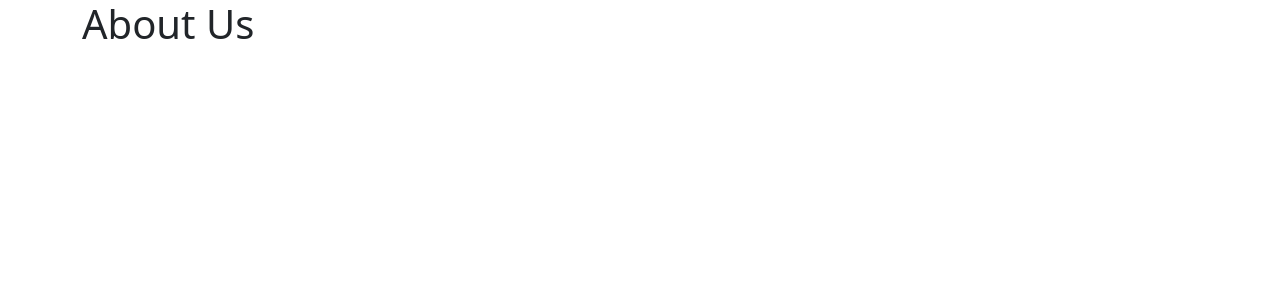
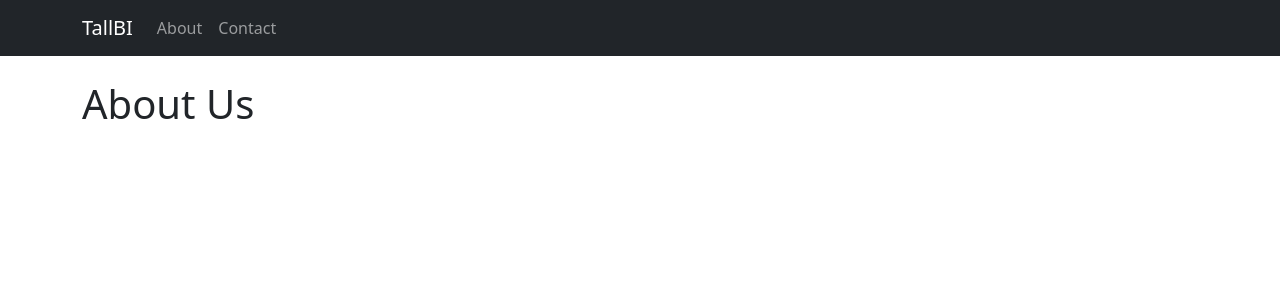
Before and after one commit to Molotovsefyu49/django-job-application-form, a Django app: page /about/ in a window 1280 px wide. Shown: the top 300 px of the page. Run offline with Django 4.2, Linux system fonts and the light colour scheme.

Commit message:
Adding the Navigation Bar

```diff
--- a/job_application/templates/about.html
+++ b/job_application/templates/about.html
@@ -1,6 +1,6 @@
 {% extends 'base.html' %}
 {% block content %}
 
-<h1> About Us</h1>
+<h1 class="mt-4 mb-4"> About Us</h1>
 
 {% endblock %}
--- a/job_application/templates/base.html
+++ b/job_application/templates/base.html
@@ -6,6 +6,24 @@
         <link rel="stylesheet" href="https://cdn.jsdelivr.net/npm/bootstrap@5.1.3/dist/css/bootstrap.min.css">
     </head>
     <body>
+        <nav class="navbar navbar-expand-lg navbar-dark bg-dark">
+          <div class="container">
+            <a class="navbar-brand" href="{% url 'index' %}">TallBI</a>
+            <button class="navbar-toggler" type="button" data-bs-toggle="collapse" data-bs-target="#navbarNav" aria-controls="navbarNav" aria-expanded="false" aria-label="Toggle navigation">
+              <span class="navbar-toggler-icon"></span>
+            </button>
+            <div class="collapse navbar-collapse" id="navbarNav">
+              <ul class="navbar-nav">
+                <li class="nav-item {% if request.path == '/about/' %}active{% endif %}">
+                  <a class="nav-link" href="{% url 'about' %}">About</a>
+                </li>
+                <li class="nav-item">
+                  <a class="nav-link" href="#">Contact</a>
+                </li>
+              </ul>
+            </div>
+          </div>
+        </nav>
         <div class="container">
             {% block content %}
             {% endblock %}
```
